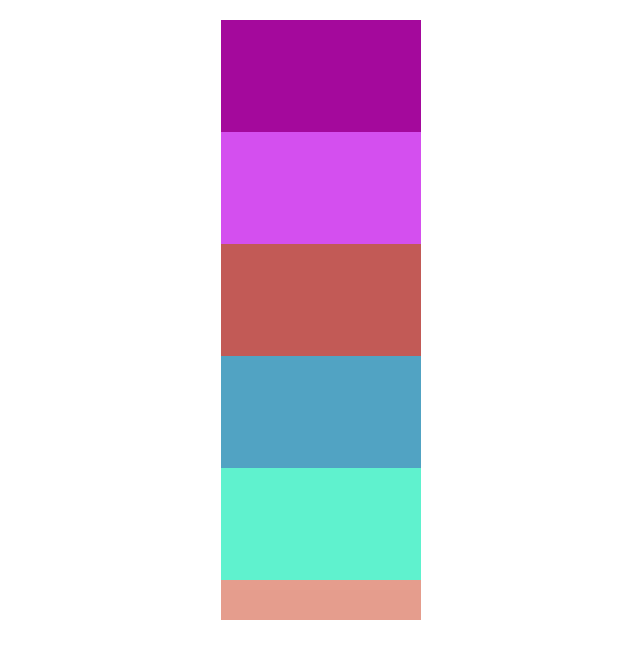
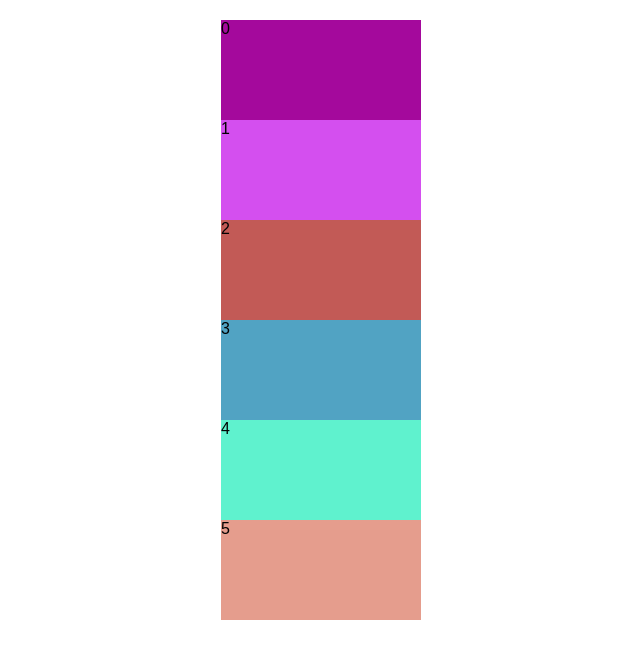
Before and after one commit to Zaynex/Breathe, a React (Create React App) app: page / in a window 1280 px wide. Shown: the top 658 px of the page, without its empty margins (299-939 px from the left). Built offline with nearby package versions, Linux system fonts and the light colour scheme; the HTML template or start-up script is replaced by a standard one.

Commit message:
FIX: calculate the resource count

```diff
--- a/src/ScrollLoadResource/index.js
+++ b/src/ScrollLoadResource/index.js
@@ -1,55 +1,55 @@
 import React, { PureComponent } from 'react'
+import { debounce } from 'lodash'
 import './index.css'
-import { debounce } from 'lodash'
+
 const COUNT = 100
 const IMGARRAY = new Array(COUNT).fill('test.jpg')
-const BASEHEIGHT = 112
+const BASEHEIGHT = 100
 const RANDOM_COLOR = () => '#' + (Math.random() * 0xffffff << 0).toString(16)
 export default class ScrollLoadResource extends PureComponent {
-
   constructor (props) {
     super(props)
     this.debounceMouseWheel = debounce(this.handleMouseWheel, 100)
   }
+
   componentDidMount () {
     this.$elem.addEventListener('mousewheel', this.debounceMouseWheel, false)
   }
 
   handleMouseWheel = () => {
-    // wheel 时渲染
     const scrollTop = this.$elem.scrollTop
     const offsetHeight = this.$elem.offsetHeight
     // 首屏渲染图片的数量
     const firstScrrenImageCount = Math.ceil(offsetHeight / BASEHEIGHT)
-
     // 最终加载的图片数量（过滤滑动过程中加载的图片）
     let loadImageArr = []
+
+    // 针对滑动未超过一屏的情况
     if (scrollTop < offsetHeight) {
-      // 针对滑动未超过一屏的情况
       const loadScreenImageCount = Math.ceil(scrollTop / BASEHEIGHT)
-      // 从起始点的后一位开始, + 1
-      for (let i = 1; i < loadScreenImageCount + 1; i++) {
+      for (let i = 0; i < loadScreenImageCount; i++) {
         loadImageArr.push(firstScrrenImageCount + i)
       }
     } else {
-      const loadImageScreenIndex = Math.ceil(scrollTop / BASEHEIGHT)
-      // 在有些情况下，位移的顶部和底部各显示半张图片，因此会比满屏加载多一张
-      const renderOneMore = (scrollTop / offsetHeight).toString().includes('.') ? 2 : 1
-      // 从起始点的后一位开始, + 1
-      // 因为存在开在中间的情况，简单期间直接加载单屏数量的总数 + 1
-      for (let i = 1; i < firstScrrenImageCount + renderOneMore; i++) {
+      const loadImageScreenIndex = Math.floor(scrollTop / BASEHEIGHT)
+      // 在有些情况下，位移的顶部和底部各显示半张图片，因此会比满屏加载多一张，通过是否整除来判定
+      const renderOneMore = (scrollTop / BASEHEIGHT).toString().includes('.') ? 1 : 0
+      for (let i = 0; i < firstScrrenImageCount + renderOneMore; i++) {
         loadImageArr.push(loadImageScreenIndex + i)
       }
     }
+    console.log(loadImageArr)
   }
 
   componentWillUnmount () {
     this.$elem.removeEventListener('mousewheel', this.debounceMouseWheel)
   }
+
   getRef = ref => this.$elem = ref
+
   render () {
     return <div ref={this.getRef} className="imageList">
-      {IMGARRAY.map((v, i) => <div key={v + i} style={{ height: BASEHEIGHT, background: RANDOM_COLOR() }} />)}
+      {IMGARRAY.map((v, i) => <div key={i} style={{ height: BASEHEIGHT, background: RANDOM_COLOR() }}>{i}</div>)}
     </div>
   }
 }
```
Also changed, not shown: src/ScrollLoadResource/index.css (line endings or trailing spaces).
